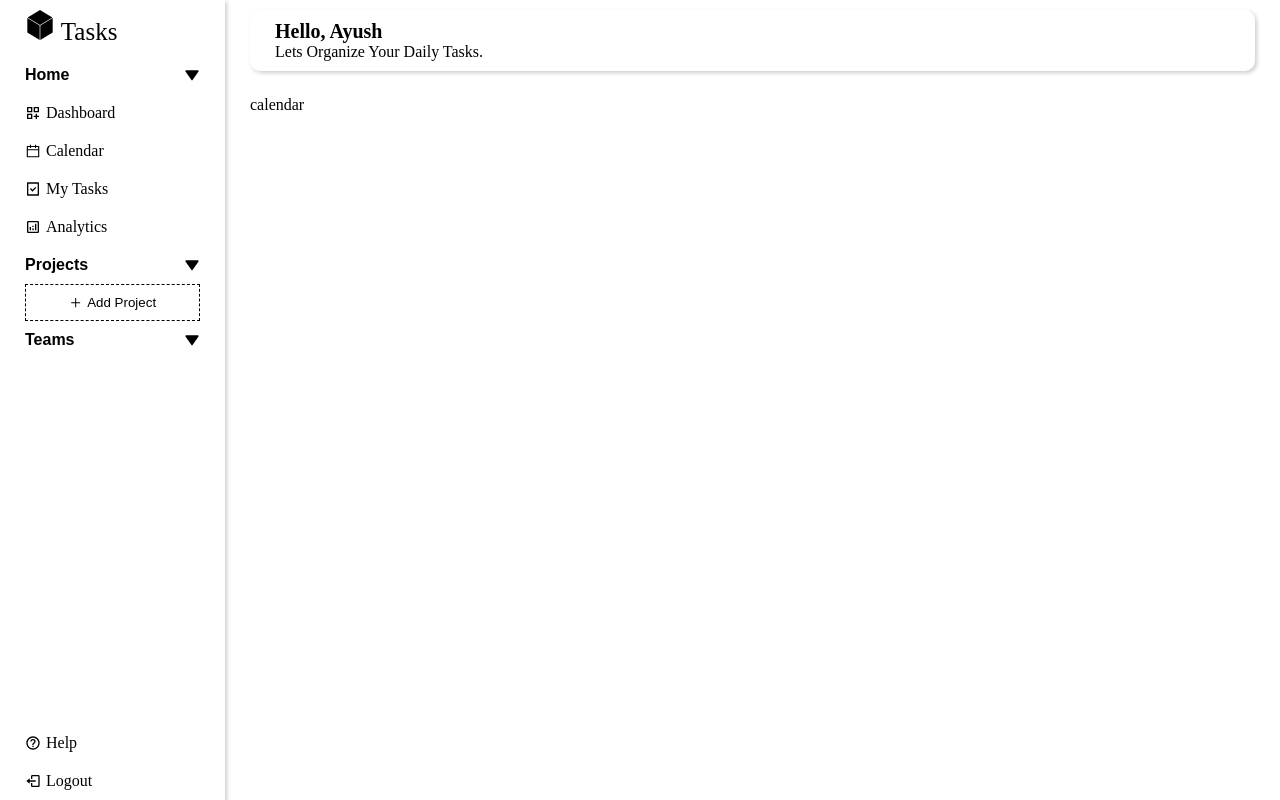
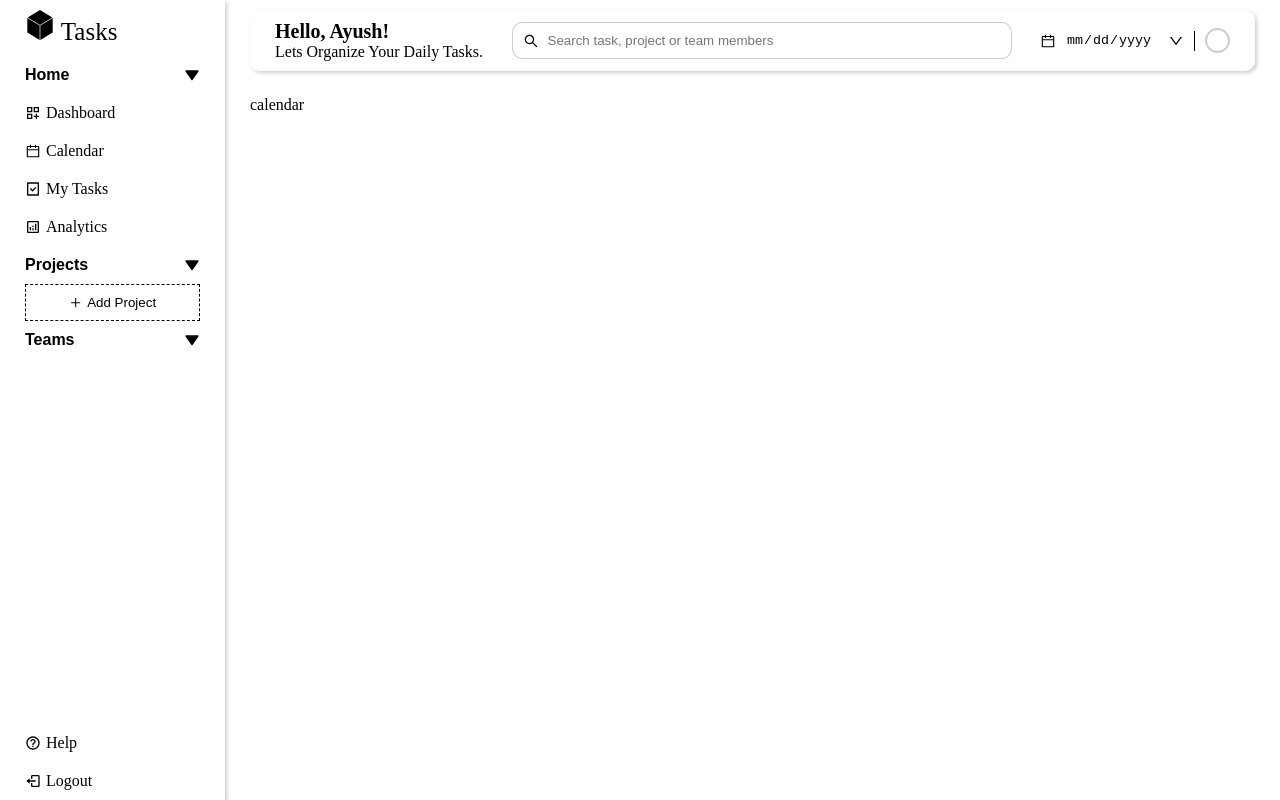
Before and after one commit to Ayush-2001-Dhanraj/Tasks, a React (Create React App) app: page /calendar in a window 1280 px wide. Built offline with nearby package versions, Linux system fonts and the light colour scheme.

Commit message:
Add Topbar comps

```diff
--- a/src/components/topbar/index.tsx
+++ b/src/components/topbar/index.tsx
@@ -1,14 +1,50 @@
+import { useRef } from "react";
+import getURIFromIcon from "../../utility/getURIFromIcon";
 import styles from "./styles.module.css";
+import {
+  AiOutlineSearch,
+  AiOutlineCalendar,
+  AiOutlineDown,
+} from "react-icons/ai";
 
 export default function Topbar() {
+  const interviewDateRef = useRef();
+  const handleInterviewDateClick = () => {
+    // @ts-ignore
+    if (interviewDateRef.current) interviewDateRef.current.showPicker();
+  };
+
   return (
     <div className={styles.header}>
       <div>
-        <p className={styles.title}>Hello, Ayush</p>
+        <p className={styles.title}>Hello, Ayush!</p>
         <p>Lets Organize Your Daily Tasks.</p>
       </div>
-      <div></div>
-      <div></div>
+
+      <input
+        type="search"
+        className={styles.searchInput}
+        placeholder="Search task, project or team members"
+        style={{ backgroundImage: getURIFromIcon(<AiOutlineSearch />) }}
+      />
+
+      <div className={styles.rightSection}>
+        <div
+          className={styles.calendarSection}
+          onClick={handleInterviewDateClick}
+        >
+          <AiOutlineCalendar />
+          <input
+            type="date"
+            className={styles.calendar}
+            // @ts-ignore
+            ref={interviewDateRef}
+          />
+          <AiOutlineDown />
+        </div>
+        <div className={styles.divider}></div>
+        <div className={styles.avatar}></div>
+      </div>
     </div>
   );
 }
--- a/src/components/topbar/styles.module.css
+++ b/src/components/topbar/styles.module.css
@@ -13,3 +13,44 @@
     font-size: 20px;
     font-weight: bolder;
 }
+
+.searchInput {
+    outline: none;
+    border: 1px solid rgba(0, 0, 0, 0.2);
+    padding: 10px 25px 10px 35px;
+    border-radius: 10px;
+    width: 500px;
+    background: transparent no-repeat 10px center;
+}
+
+.rightSection,
+.calendarSection {
+    display: flex;
+    justify-content: center;
+    align-items: center;
+}
+
+.calendar {
+    outline: none;
+    border: none;
+    padding: 10px 0 10px 10px;
+}
+
+.calendar::-webkit-inner-spin-button,
+.calendar::-webkit-calendar-picker-indicator {
+    display: none;
+    -webkit-appearance: none;
+}
+
+.divider {
+    border-left: 1px solid #000;
+    height: 20px;
+    margin: 0 10px;
+}
+
+.avatar {
+    width: 25px;
+    height: 25px;
+    border: 2px solid rgba(0, 0, 0, 0.2);
+    border-radius: 50%;
+}
```
Also changed, not shown: src/utility/getURIFromIcon.ts (added, +9 -0 lines).
